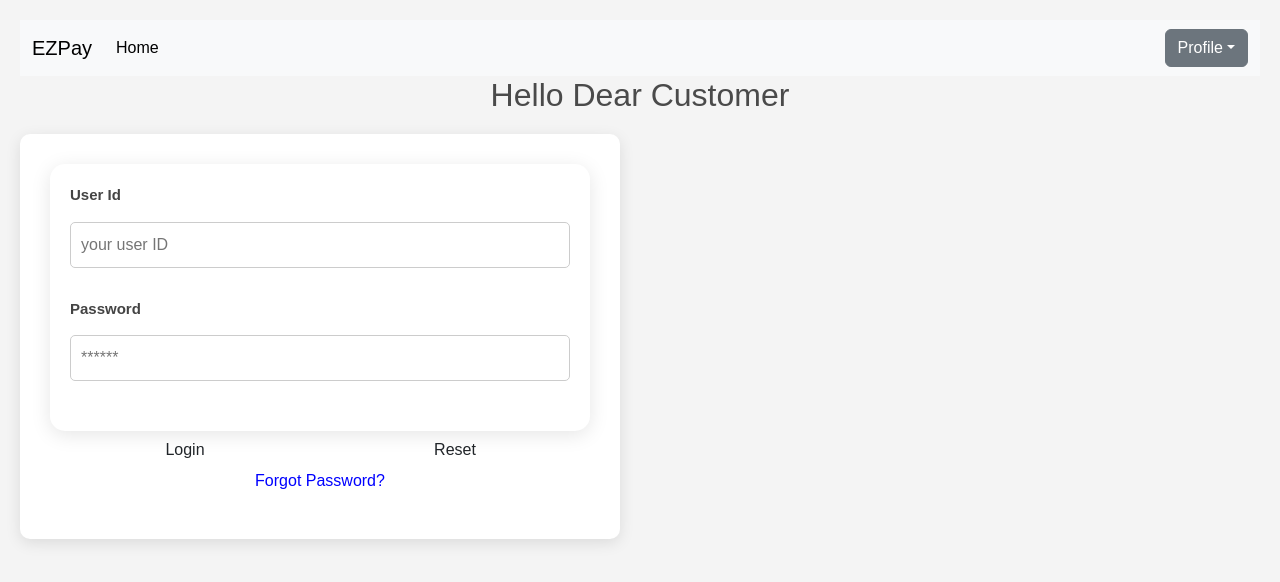
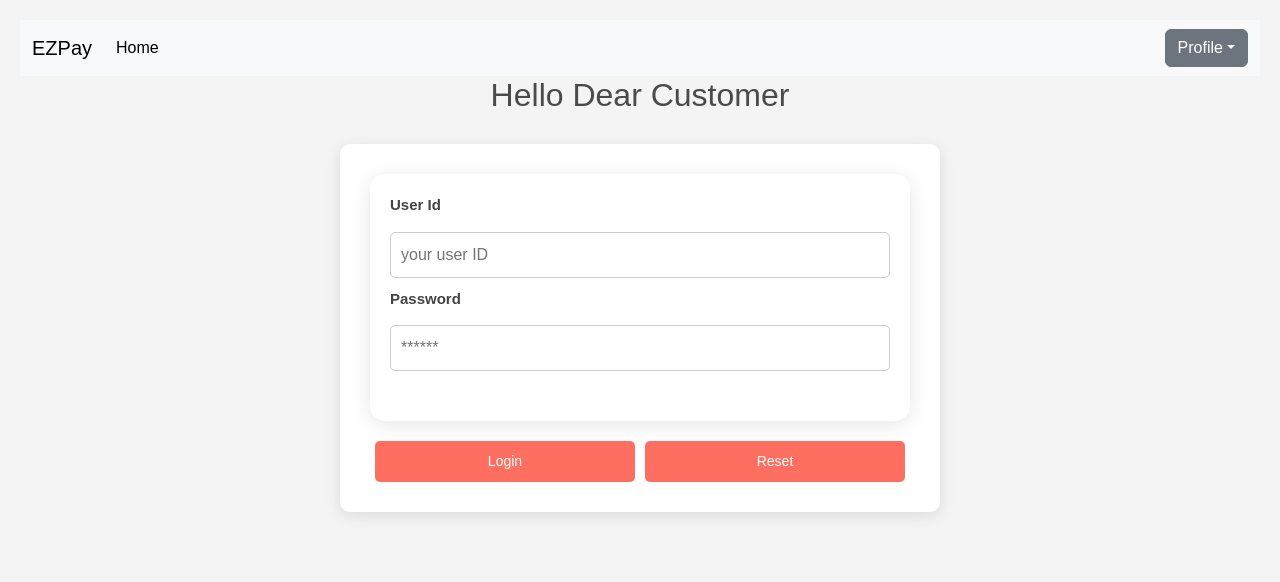
Before and after one commit to sagarkumar3105/EZPay-React-Spring, a React (Create React App) app in the folder EZPay-React/ezpay/: page /login in a window 1280 px wide. Shown: the top 582 px of the page. Built offline with nearby package versions, Linux system fonts and the light colour scheme.

Commit message:
Update LoginPage.js

```diff
--- a/EZPay-React/ezpay/src/components/LoginPage.js
+++ b/EZPay-React/ezpay/src/components/LoginPage.js
@@ -56,6 +56,8 @@ localStorage.clear()
   return (
     <>
      <h1>Hello Dear Customer</h1>
+      <div className="form-container">
+
         <form onSubmit={handleSubmit}>
           <div className="login-info">
             <div className="form-group">
@@ -68,9 +70,7 @@ localStorage.clear()
                 value={userId}
                 onChange={(e) => setUserId(e.target.value)}
               />
-        </div>
 
-        <div className="form-group">
               <label htmlFor="password" className="login-info-label">Password</label>
               <input
                 type="password"
@@ -83,15 +83,11 @@ localStorage.clear()
             </div>
           </div>
           <div className="form-buttons">
-        <button type="submit" className="btn">Login</button>
-        <button type="reset" className="btn"  onClick={() => { setUserId(''); setPassword(''); }}>Reset</button>
+            <button type="submit" className="form-button">Login</button>
+            <button type="reset" className="form-button" onClick={() => { setUserId(''); setPassword(''); }}>Reset</button>
           </div>
-
-      <p className="forgot-password-link" onClick={() => navigate('/password/forgot')} style={{ cursor: 'pointer', color: 'blue' }}>
-        Forgot Password?
-      </p>
-
         </form>
+      </div>
     </>
   );
 }
```
Lines whose indentation alone changed are shown as unchanged.
